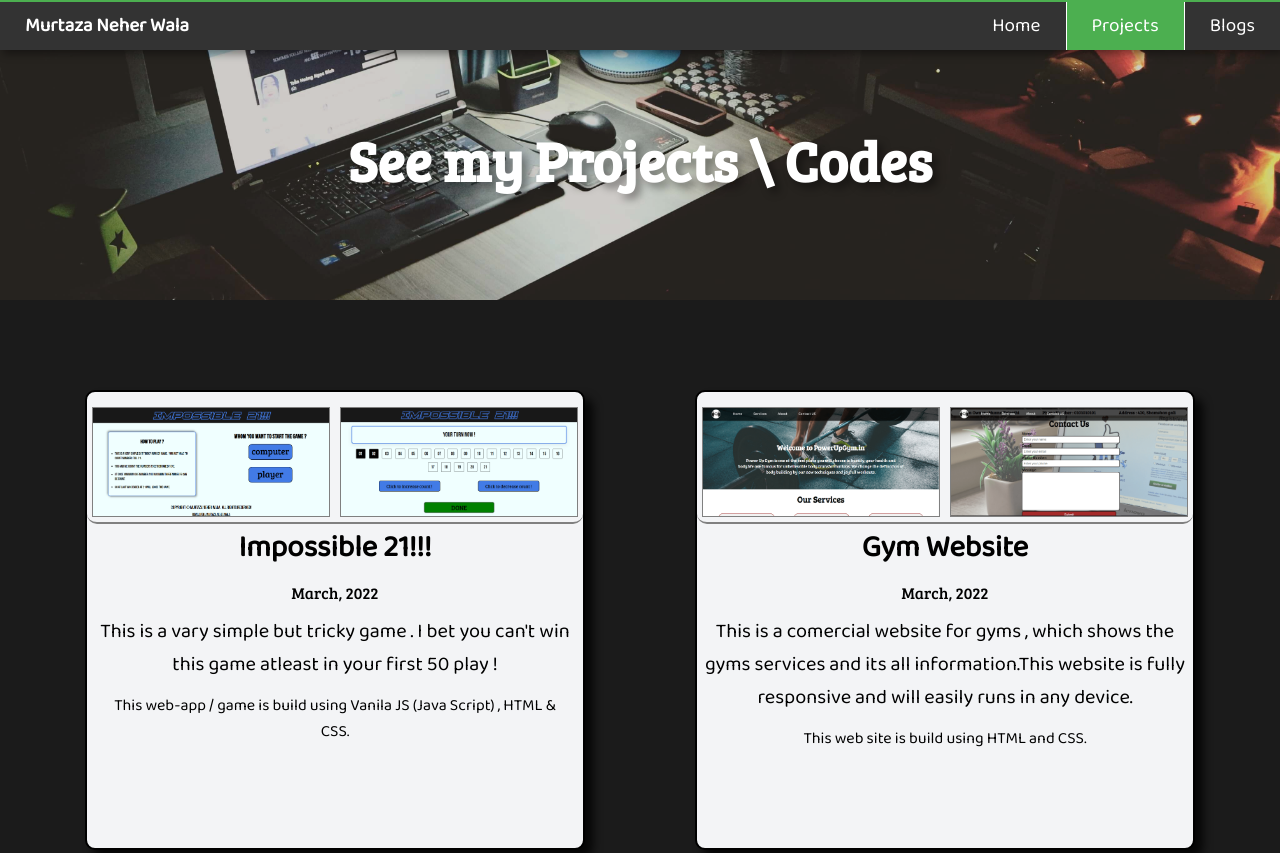
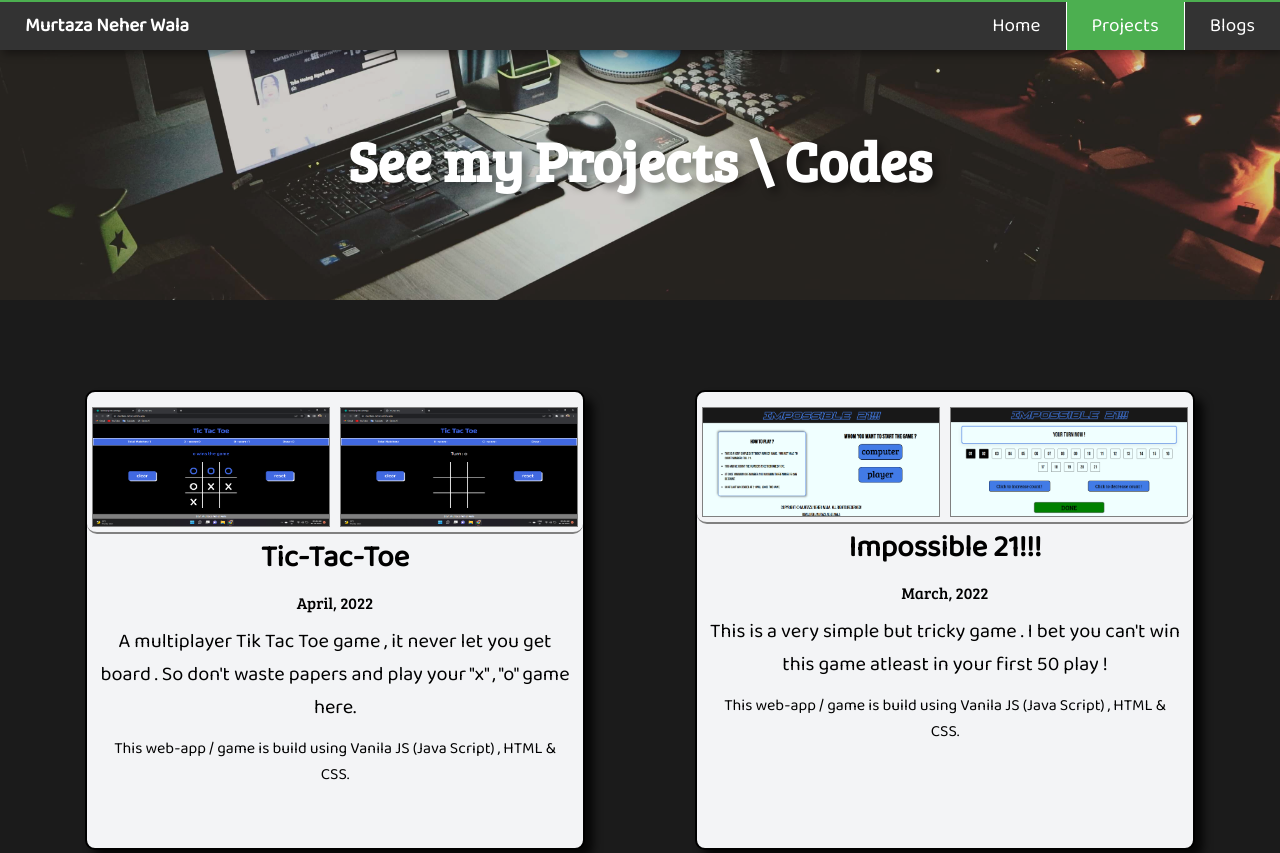
Before and after one commit to MurtazaNeher/portfolio, a plain HTML site: page projects.html in a window 1280 px wide. Shown: the top 853 px of the page. Drawn offline with Linux system fonts and the light colour scheme.

Commit message:
projects update

```diff
--- a/projects.html
+++ b/projects.html
@@ -48,6 +48,16 @@
     <section id="projects-container">
 
         <div id="projects">
+            <div class="box" onclick=window.location.href="https://murtaza-tictac.netlify.app/">
+                <div class="project-images">
+                    <img src="images/projeccts/tic01.png" alt="" srcset="">
+                    <img src="images/projeccts/tic02.png" alt="" srcset="">
+                </div>
+                <h2 class="project-name">Tic-Tac-Toe</h2>
+                <p class="date">April, 2022</p>
+                <p class="description-primary">A multiplayer Tik Tac Toe game , it never let you get board . So don't waste papers and play your "x" , "o" game here.</p>
+                <p class="description-secondary">This web-app / game is build using Vanila JS (Java Script) , HTML & CSS.</p>
+            </div>
 
             <div class="box" onclick=window.location.href="https://impossible-21-murtaza.netlify.app/">
                 <div class="project-images">
@@ -56,7 +66,7 @@
                 </div>
                 <h2 class="project-name">Impossible 21!!!</h2>
                 <p class="date">March, 2022</p>
-                <p class="description-primary">This is a vary simple but tricky game . I bet you can't win this game atleast in your first 50 play !</p>
+                <p class="description-primary">This is a very simple but tricky game . I bet you can't win this game atleast in your first 50 play !</p>
                 <p class="description-secondary">This web-app / game is build using Vanila JS (Java Script) , HTML & CSS.</p>
             </div>
             <div class="box" onclick=window.location.href="https://powerupgym.netlify.app/">
```
Also changed, not shown: images/projeccts/tic01.png (added), images/projeccts/tic02.png (added).
